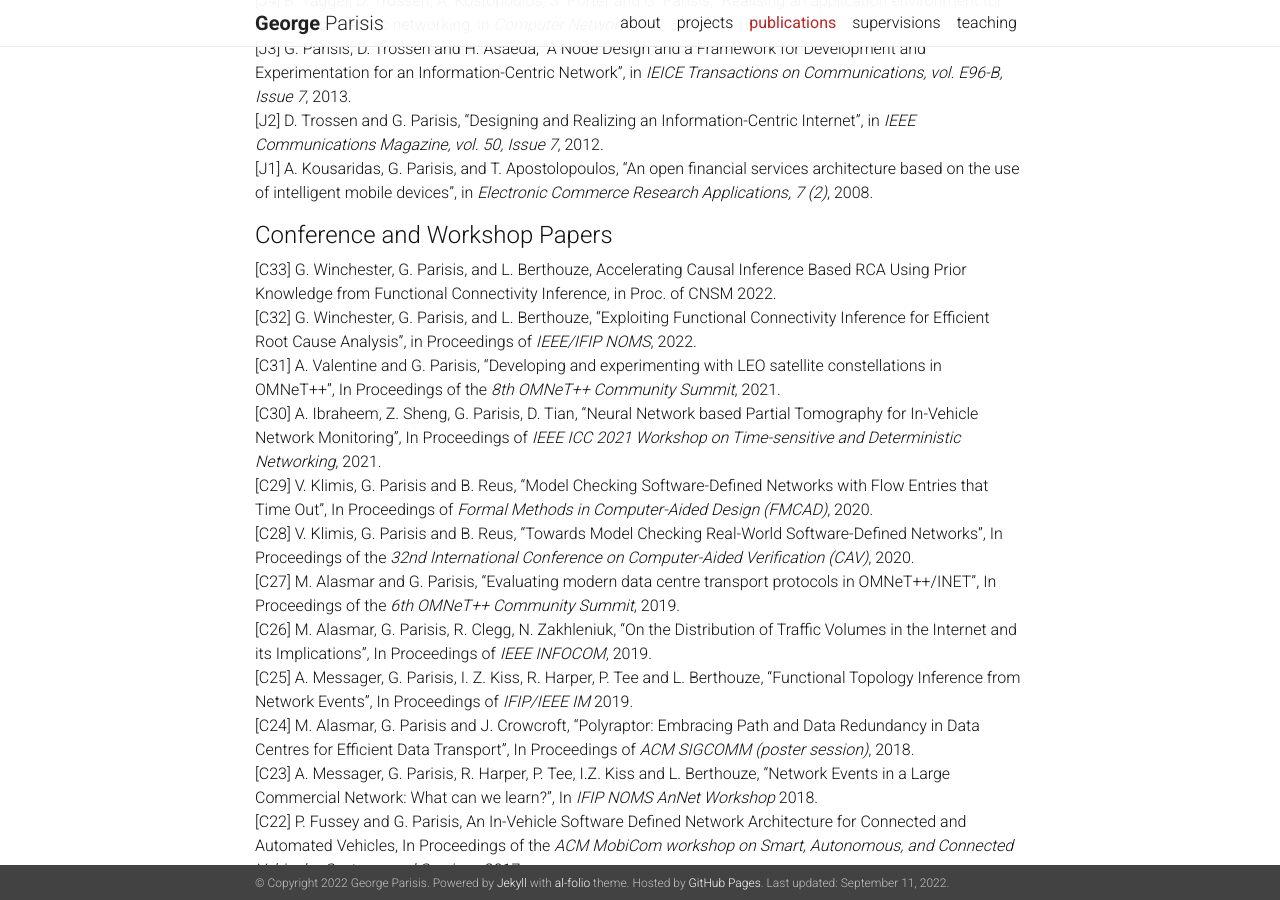
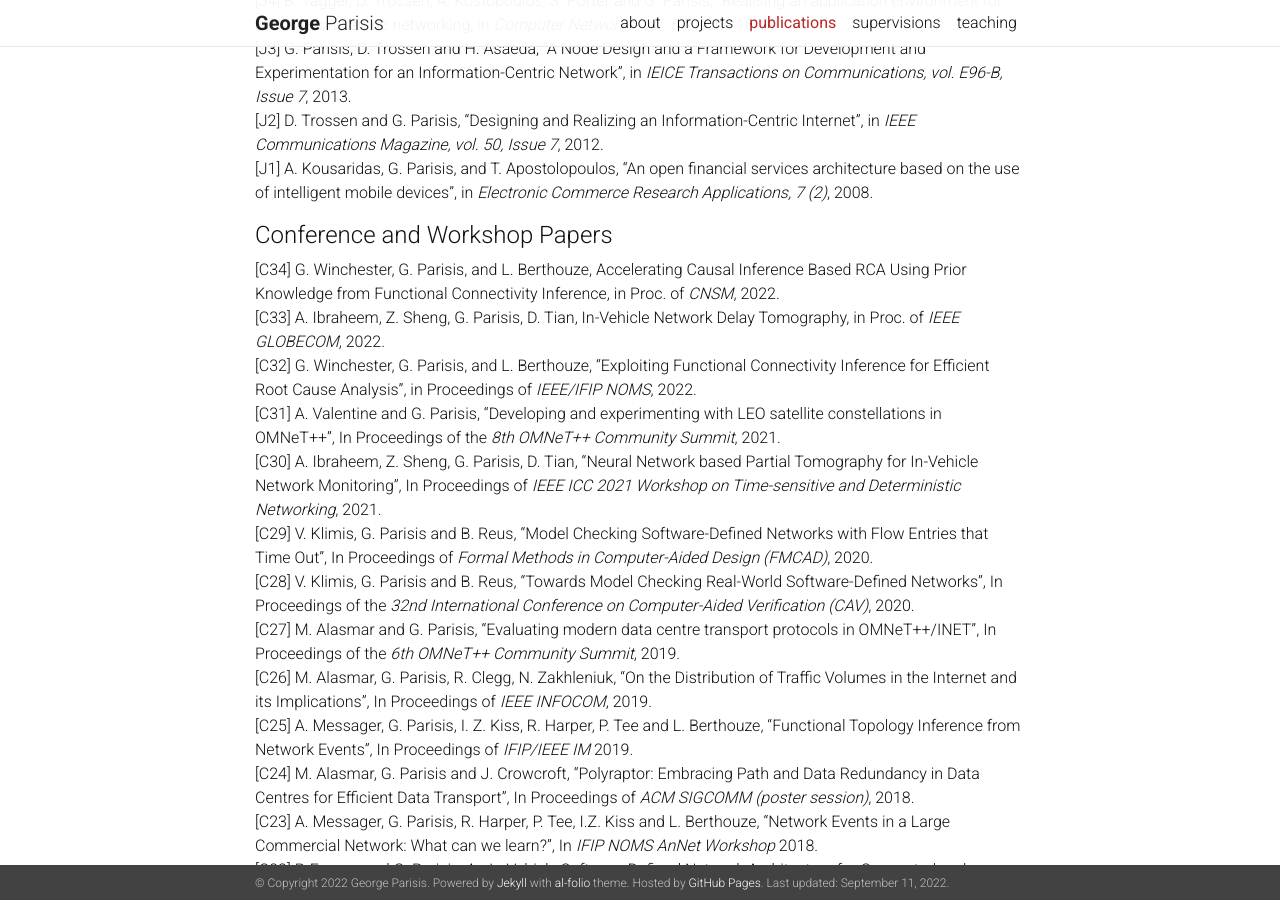
Before and after one commit to georgeparisis/georgeparisis.github.io, a Jekyll site: the page built from _pages/publications.md, in a window 1280 px wide and 900 px high, scrolled down 792 px. Built offline with Jekyll 4.4.1, drawn with Linux system fonts in a browser that asks for light colours; nearby versions of some CDN libraries; a style sheet for code colours, icons or effects is not loaded.

Commit message:
updated publications

```diff
--- a/_pages/publications.md
+++ b/_pages/publications.md
@@ -38,7 +38,9 @@ nav: true
 [J1] A. Kousaridas, G. Parisis, and T. Apostolopoulos, "An open financial services architecture based on the use of intelligent mobile devices", in *Electronic Commerce Research Applications, 7 (2)*, 2008.
 
 #### Conference and Workshop Papers
-[C33] G. Winchester, G. Parisis, and L. Berthouze, Accelerating Causal Inference Based RCA Using Prior Knowledge from Functional Connectivity Inference, in Proc. of CNSM 2022.
+[C34] G. Winchester, G. Parisis, and L. Berthouze, Accelerating Causal Inference Based RCA Using Prior Knowledge from Functional Connectivity Inference, in Proc. of *CNSM*, 2022.
+<br>
+[C33] A. Ibraheem, Z. Sheng, G. Parisis, D. Tian, In-Vehicle Network Delay Tomography, in Proc. of *IEEE GLOBECOM*, 2022.
 <br>
 [C32] G. Winchester, G. Parisis, and L. Berthouze, “Exploiting Functional Connectivity Inference for Efficient Root Cause Analysis”, in Proceedings of *IEEE/IFIP NOMS*, 2022.
 <br>
```
